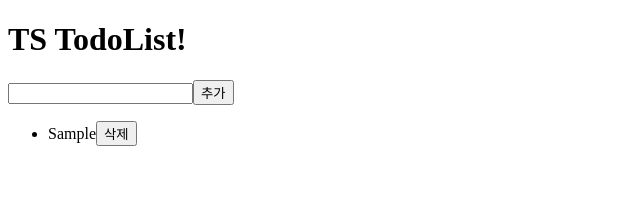
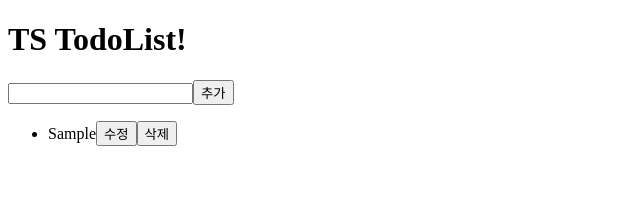
Before and after one commit to JengYoung/vuetiful-components, a Vue app in the folder vue-todo/: page / in a window 1280 px wide. Both pictures are taken after typing "Sample" into the empty fields and a click on the button "추가". Shown: the top 211 px of the page, without its empty margins (0-640 px from the left). Built offline with nearby package versions, Linux system fonts and the light colour scheme.

Commit message:
feat: 할 일 수정 기능 구현
설명:
각 `input`마다 별도로 할 일을 수정할 수 있는 기능을 구현한다.
`$emit`을 이용하여 각 컴포넌트가 독립적인 수정 값을 유지하도록 구현하였다.

```diff
--- a/vue-todo/src/App.vue
+++ b/vue-todo/src/App.vue
@@ -18,6 +18,7 @@
           :completed="completed"
           @update:deleteTodoItem="deleteTodoItem"
           @update:toggle="toggleTodoItemComplete"
+          @update:updateTodo="updateTodoItemTitle"
         ></TodoListItem>
       </ul>
     </article>
@@ -82,6 +83,13 @@ export default Vue.extend({
       storage.save(this.todoItems);
       this.fetchTodoItems();
     },
+    updateTodoItemTitle(id: string, updatedTitle: string) {
+      this.todoItems = this.todoItems.map((todoItem) => {
+        return { ...todoItem, title: id === todoItem.id ? updatedTitle : todoItem.title };
+      });
+      storage.save(this.todoItems);
+      this.fetchTodoItems();
+    },
     initTodoText() {
       this.todoText = '';
     },
--- a/vue-todo/src/components/TodoListItem.vue
+++ b/vue-todo/src/components/TodoListItem.vue
@@ -1,7 +1,15 @@
 <template>
-  <li @click="toggleTodo">
-    <span :class="todoItemClass">{{ title }}</span>
-    <button @click="removeTodo">삭제</button>
+  <li>
+    <template v-if="showTitle">
+      <span :class="todoItemClass" @click="toggleTodo">{{ title }}</span>
+      <button @click="changeShowTitle">수정</button>
+      <button @click="removeTodo">삭제</button>
+    </template>
+    <template v-else>
+      <input type="text" v-model="defaultTitle" />
+      <button @click="updateTodo">수정 완료</button>
+      <button @click="changeShowTitle">취소</button>
+    </template>
   </li>
 </template>
 
@@ -13,19 +21,34 @@ export default Vue.extend({
     title: String,
     completed: Boolean,
   },
+  data: function () {
+    return {
+      defaultTitle: '',
+      showTitle: true,
+    };
+  },
   computed: {
     todoItemClass(): string[] {
       return ['item', ...(this.completed ? ['completed'] : [])];
     },
   },
   methods: {
+    changeShowTitle() {
+      this.showTitle = !this.showTitle;
+    },
     removeTodo() {
       this.$emit('update:deleteTodoItem', this.todoId);
     },
     toggleTodo() {
-      console.log(this.todoId);
       this.$emit('update:toggle', this.todoId);
     },
+    updateTodo() {
+      this.$emit('update:updateTodo', this.todoId, this.defaultTitle);
+      this.changeShowTitle();
+    },
+  },
+  created() {
+    this.defaultTitle = this.title;
   },
 });
 </script>
```
